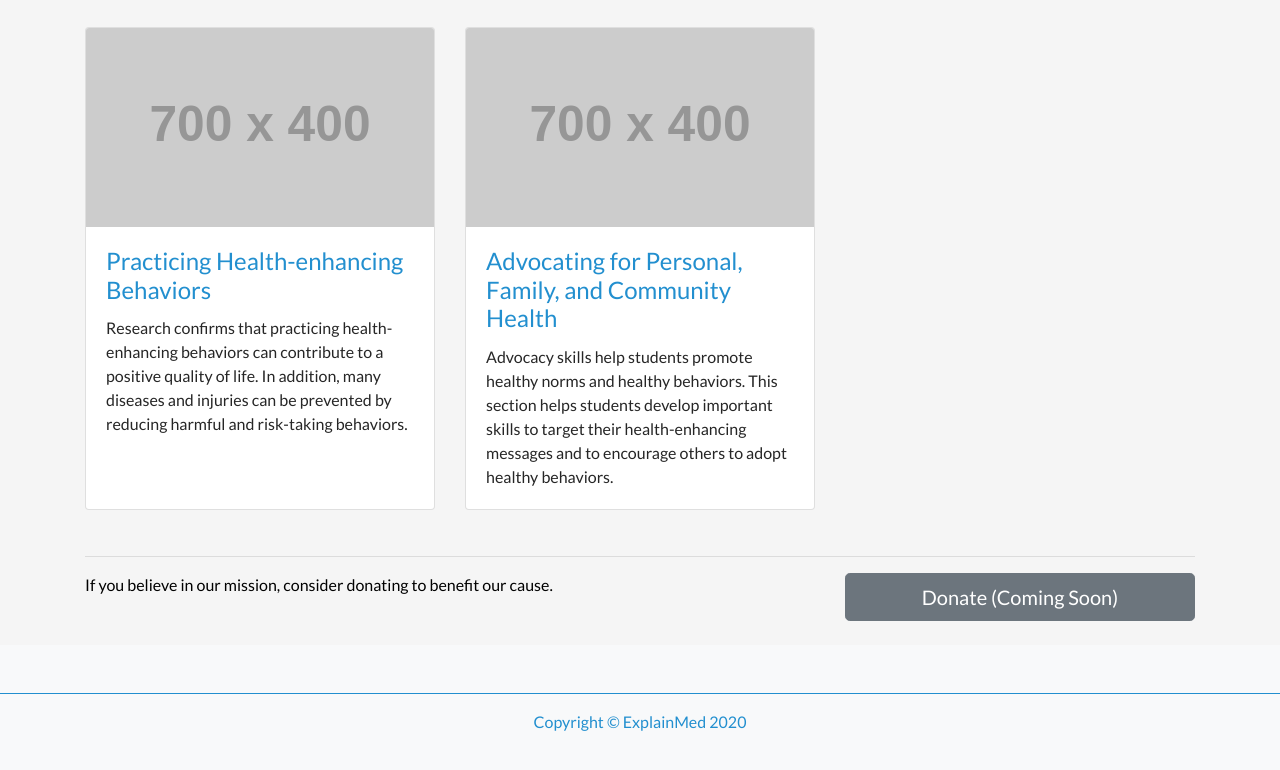
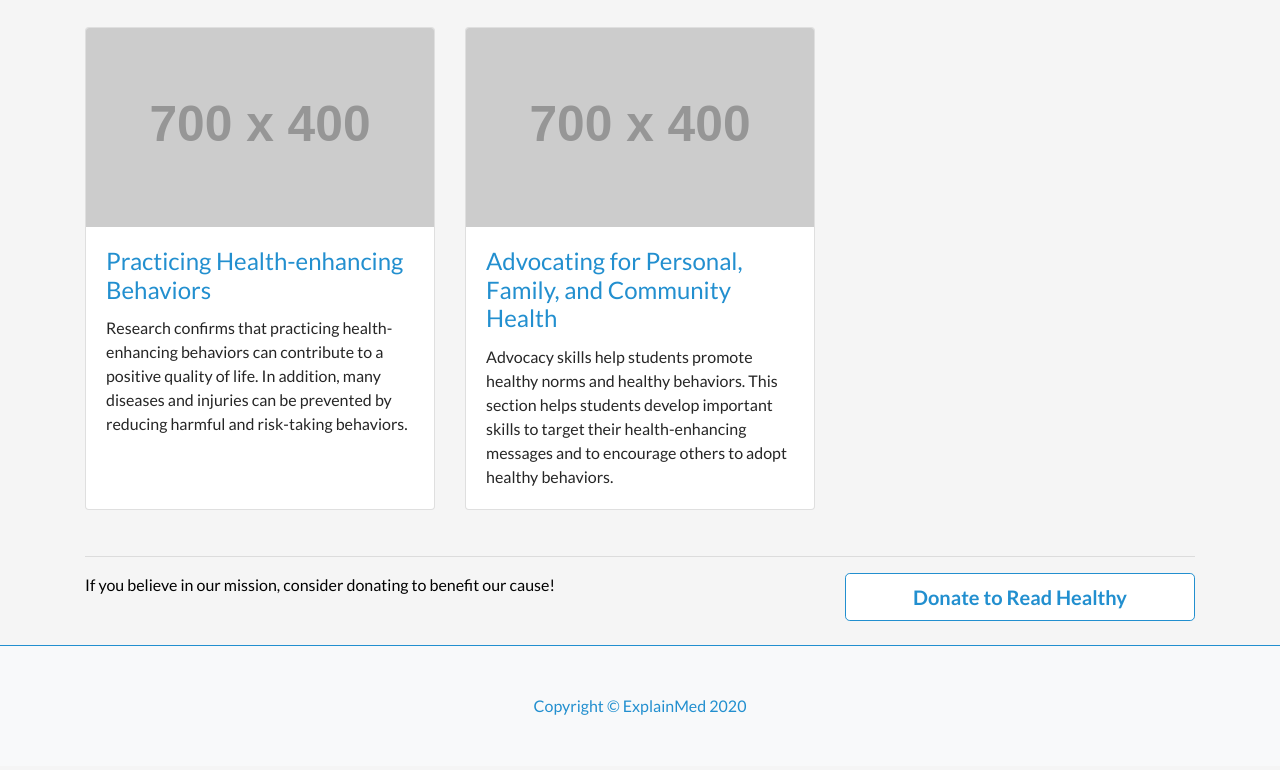
Before and after one commit to readhealthy/readhealthy.github.io, a website: page index.html in a window 1280 px wide. Shown: the part 1698-2468 px from the top of the page. Drawn offline with Linux system fonts and the light colour scheme; placeholder pictures from the web are drawn by us.

Commit message:
Changed donate button, footer, added quiz to section one

```diff
--- a/css/modern-business.css
+++ b/css/modern-business.css
@@ -93,10 +93,16 @@ div {
     border-top: 1px solid #228fcf;
     border-bottom: 1px solid #228fcf;
 }
-.container1 {
+.py-5 {
     border-top: 1px solid #228fcf;
 }
 .m-0 {
     color: #228fcf;
     font-family: 'Lato', sans-serif;
 }
+.btn {
+    color: #228fcf;
+    font-family: 'Lato', sans-serif;
+    background-color: #ffffff;
+    border: 1px solid #228fcf;
+}
--- a/index.html
+++ b/index.html
@@ -210,10 +210,10 @@
     <!-- Call to Action Section -->
     <div class="row mb-4">
       <div class="col-md-8">
-        <p>If you believe in our mission, consider donating to benefit our cause.</p>
+        <p>If you believe in our mission, consider donating to benefit our cause!</p>
       </div>
       <div class="col-md-4">
-        <a class="btn btn-lg btn-secondary btn-block" href="#">Donate (Coming Soon)</a>
+        <a class="btn btn-lg btn-secondary btn-block" href="#"><b>Donate to Read Healthy</b></a>
       </div>
     </div>
 
@@ -222,8 +222,8 @@
 
   <!-- Footer -->
   <footer class="py-5 bg-light">
-    <div class="container1">
-      <p></p>
+    <div class="container">
+
       <p class="m-0 text-center text-50">Copyright &copy; ExplainMed 2020</p>
     </div>
     <!-- /.container -->
```
Also changed, not shown: about.html (+2 -2 lines), contact.html (+2 -3 lines), courses/course1/course1.html (+2 -2 lines), courses/course1/section1.html (+3 -8 lines), courses/course1/section2.html (+1 -2 lines), courses/course1/section3.html (+2 -2 lines), courses/course1/section4.html (+2 -2 lines), courses/course1/section5.html (+1 -2 lines).
